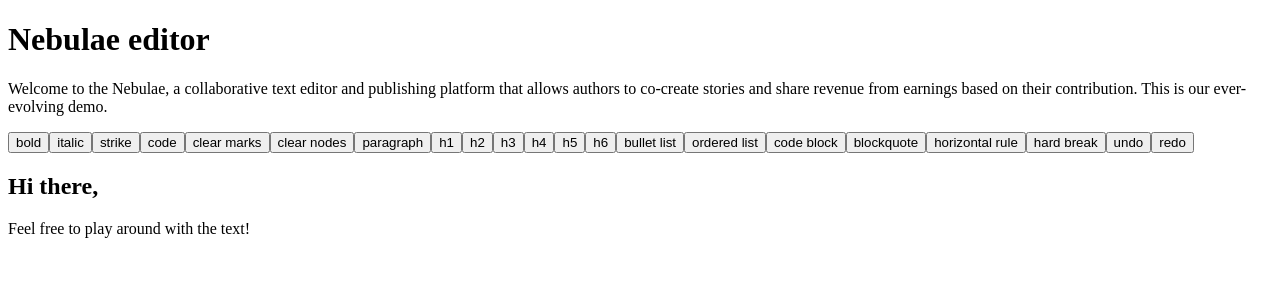
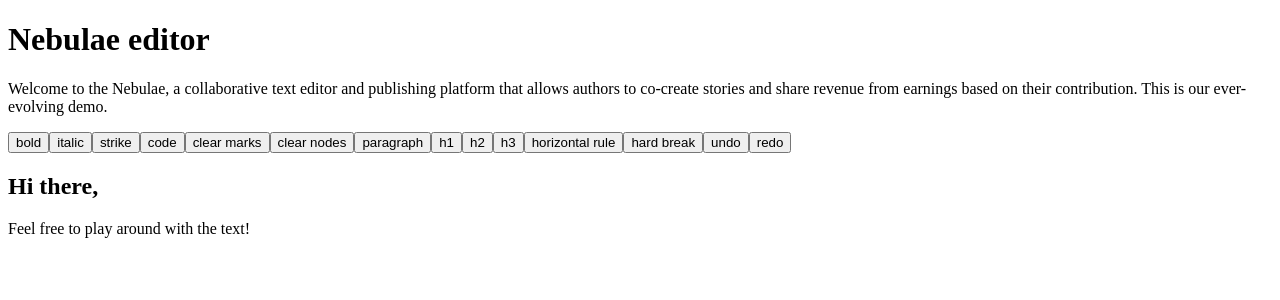
Before and after one commit to johnlikescereal/nebulae-tip-tap-prototype-v1, a React (Create React App) app: page / in a window 1280 px wide. Shown: the top 300 px of the page. Built offline with nearby package versions, Linux system fonts and the light colour scheme.

Commit message:
removed extra toolbar options

```diff
--- a/src/toolbar.jsx
+++ b/src/toolbar.jsx
@@ -61,48 +61,6 @@ export const MenuBar = ({ editor }) => {
         >
           h3
         </button>
-        <button
-          onClick={() => editor.chain().focus().toggleHeading({ level: 4 }).run()}
-          className={editor.isActive("heading", { level: 4 }) ? "is-active" : ""}
-        >
-          h4
-        </button>
-        <button
-          onClick={() => editor.chain().focus().toggleHeading({ level: 5 }).run()}
-          className={editor.isActive("heading", { level: 5 }) ? "is-active" : ""}
-        >
-          h5
-        </button>
-        <button
-          onClick={() => editor.chain().focus().toggleHeading({ level: 6 }).run()}
-          className={editor.isActive("heading", { level: 6 }) ? "is-active" : ""}
-        >
-          h6
-        </button>
-        <button
-          onClick={() => editor.chain().focus().toggleBulletList().run()}
-          className={editor.isActive("bulletList") ? "is-active" : ""}
-        >
-          bullet list
-        </button>
-        <button
-          onClick={() => editor.chain().focus().toggleOrderedList().run()}
-          className={editor.isActive("orderedList") ? "is-active" : ""}
-        >
-          ordered list
-        </button>
-        <button
-          onClick={() => editor.chain().focus().toggleCodeBlock().run()}
-          className={editor.isActive("codeBlock") ? "is-active" : ""}
-        >
-          code block
-        </button>
-        <button
-          onClick={() => editor.chain().focus().toggleBlockquote().run()}
-          className={editor.isActive("blockquote") ? "is-active" : ""}
-        >
-          blockquote
-        </button>
         <button onClick={() => editor.chain().focus().setHorizontalRule().run()}>
           horizontal rule
         </button>
```
